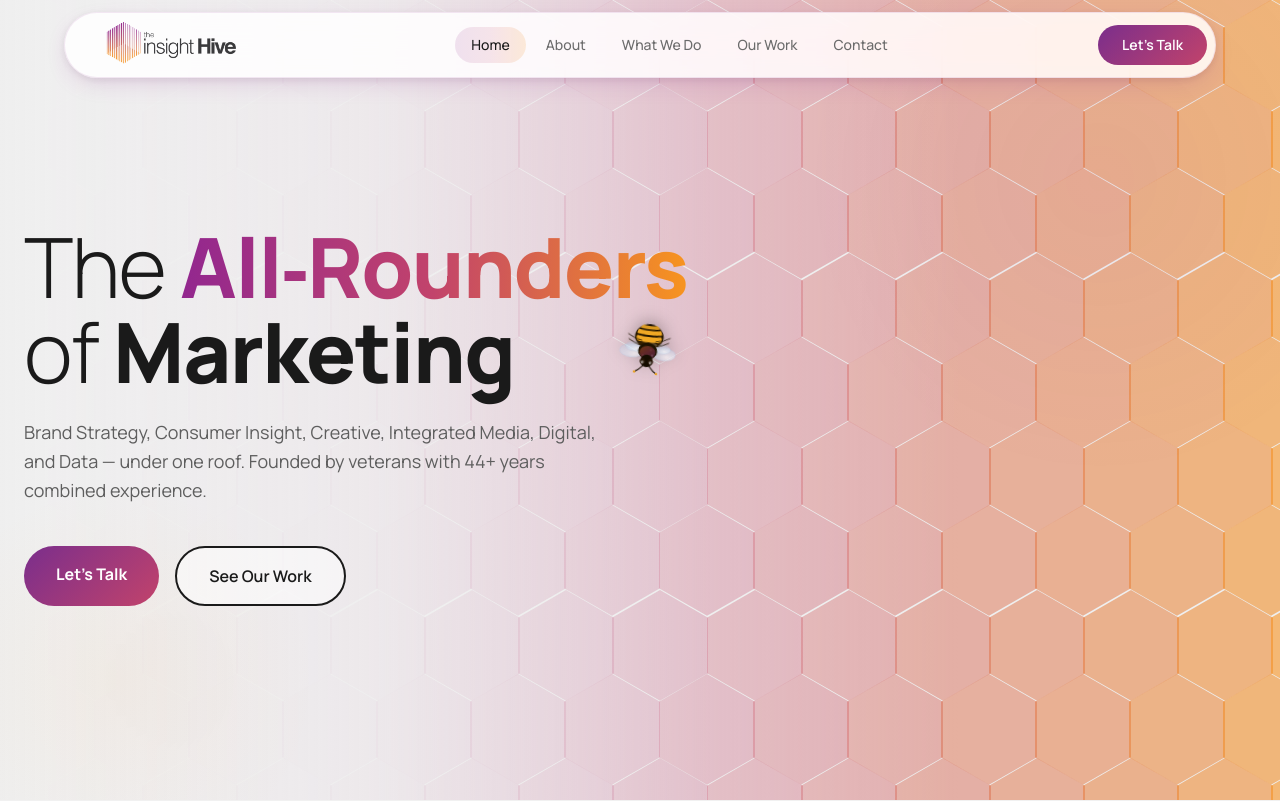
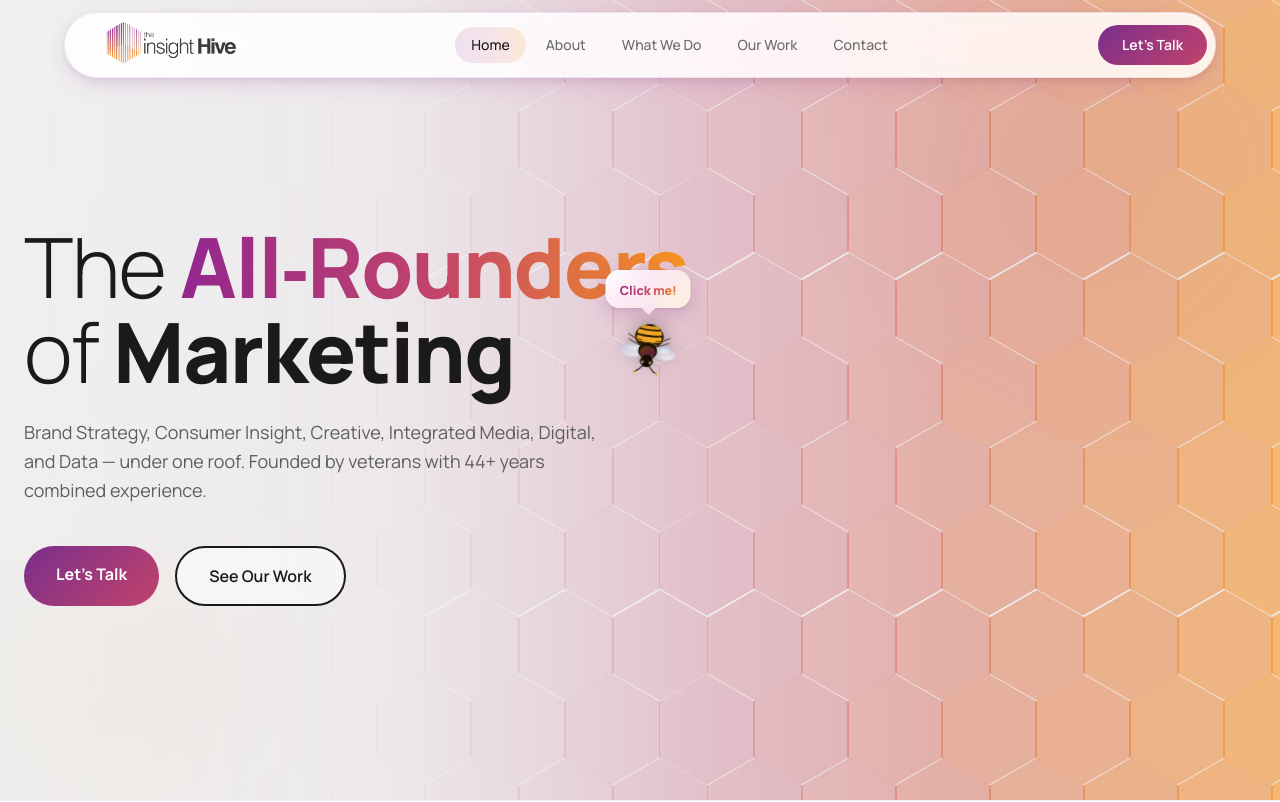
Before and after one commit to piyumal2105/The-Insight-Hive, a React (Vite) app: page / in a window 1280 px wide. Shown: the top 802 px of the page. Built offline with nearby package versions, Linux system fonts and the light colour scheme; the HTML template or start-up script is replaced by a standard one.

Commit message:
Refactor Bee component to update hive messages, enhance popup hint functionality, and improve user interaction experience

```diff
--- a/src/components/Bee.tsx
+++ b/src/components/Bee.tsx
@@ -3,8 +3,9 @@ import { useLocation } from 'react-router';
 
 const HIVE_MESSAGES = [
   'Welcome to the Hive!',
-  "We're The Insight Hive — the all-rounders of marketing.",
-  'Strategy, Creative, Media, Digital & Data, all under one roof.',
+  'I bring the buzz. You bring the brand.',
+  'We’re always busy making ideas fly.',
+  'Good ideas? I know where to find them.',
   "Ready to make some buzz? Let's talk!",
 ];
 
@@ -15,11 +16,14 @@ const POPUP_WIDTH = 280;
 const POPUP_HEIGHT = 108;
 const BRAND_GRADIENT = 'linear-gradient(135deg, #92278F 0%, #C2436B 50%, #F7941F 100%)';
 
-/** How far from the bee's center the popup sits, and the safety margin
- *  kept from the viewport edges so the card is never clipped. */
 const POPUP_OFFSET_X = 170;
 const POPUP_OFFSET_Y = 80;
 const VIEWPORT_MARGIN = 16;
+
+const HINT_FIRST_DELAY_MS = 1500;
+const HINT_VISIBLE_MS = 4200;
+const HINT_REPEAT_DELAY_MS = 13000;
+const HINT_MAX_APPEARANCES = 3;
 
 function BeeSVG({ wingPhase, speed }: { wingPhase: number; speed: number }) {
   const flapSpeedMul = 1 + Math.min(speed / 3, 1.5);
@@ -109,10 +113,6 @@ function lerpAngle(a: number, b: number, t: number) {
   return a + diff * t;
 }
 
-/** Places the popup near the bee's position: picks whichever side (left/right)
- *  has more room, offsets slightly upward/downward so it doesn't sit right on
- *  top of the bee, then clamps everything so the card always stays fully
- *  inside the viewport. */
 function computePopupAnchor(beePos: BeePos): { left: number; top: number } {
   const vw = window.innerWidth;
   const vh = window.innerHeight;
@@ -227,6 +227,99 @@ function HiveMessagePopup({
   );
 }
 
+function BeeDiscoveryHint({ visible }: { visible: boolean }) {
+  return (
+    <>
+      {/* Bloom ring, centered on the bee icon */}
+      <div
+        style={{
+          position: 'absolute',
+          left: 30,
+          top: 24,
+          width: 10,
+          height: 10,
+          transform: 'translate(-50%, -50%)',
+          borderRadius: '50%',
+          background: BRAND_GRADIENT,
+          opacity: visible ? 1 : 0,
+          transition: 'opacity 0.4s ease',
+          pointerEvents: 'none',
+        }}
+        className={visible ? 'hive-bloom-ring' : undefined}
+      />
+
+      {/* Speech-bubble hint */}
+      <div
+        style={{
+          position: 'absolute',
+          left: 30,
+          top: -14,
+          transform: `translate(-50%, -100%) translateY(${visible ? '0px' : '8px'}) scale(${visible ? 1 : 0.7})`,
+          opacity: visible ? 1 : 0,
+          transition: visible
+            ? 'opacity 0.35s ease, transform 0.4s cubic-bezier(0.34, 1.56, 0.64, 1)'
+            : 'opacity 0.3s ease, transform 0.3s ease',
+          pointerEvents: 'none',
+          whiteSpace: 'nowrap',
+        }}
+        className={visible ? 'hive-hint-bob' : undefined}
+      >
+        <div
+          style={{
+            position: 'relative',
+            padding: '7px 14px',
+            borderRadius: 14,
+            background: 'linear-gradient(135deg, #ffffff 0%, #fbe7f3 45%, #fef1dd 100%)',
+            boxShadow: '0 6px 18px rgba(146,39,143,0.22), 0 1px 4px rgba(0,0,0,0.08)',
+          }}
+        >
+          <span
+            style={{
+              fontSize: 12.5,
+              fontWeight: 800,
+              background: BRAND_GRADIENT,
+              WebkitBackgroundClip: 'text',
+              WebkitTextFillColor: 'transparent',
+              backgroundClip: 'text',
+            }}
+          >
+            Click me!
+          </span>
+          <div
+            style={{
+              position: 'absolute',
+              bottom: -5,
+              left: '50%',
+              transform: 'translateX(-50%) rotate(45deg)',
+              width: 10,
+              height: 10,
+              background: '#fbe7f3',
+            }}
+          />
+        </div>
+      </div>
+
+      <style>{`
+        @keyframes hiveBloomRing {
+          0% { box-shadow: 0 0 0 0 rgba(146,39,143,0.35); opacity: 0.9; }
+          70% { box-shadow: 0 0 0 20px rgba(146,39,143,0); opacity: 0; }
+          100% { box-shadow: 0 0 0 20px rgba(146,39,143,0); opacity: 0; }
+        }
+        .hive-bloom-ring {
+          animation: hiveBloomRing 1.8s ease-out infinite;
+        }
+        @keyframes hiveHintBob {
+          0%, 100% { margin-top: 0px; }
+          50% { margin-top: -4px; }
+        }
+        .hive-hint-bob {
+          animation: hiveHintBob 1.6s ease-in-out infinite;
+        }
+      `}</style>
+    </>
+  );
+}
+
 export default function Bee() {
   const location = useLocation();
   const isHomePage = location.pathname === '/';
@@ -238,12 +331,15 @@ export default function Bee() {
   const [speedNow, setSpeedNow] = useState(0);
   const [visible, setVisible] = useState(false);
 
-  // Popup state — position is captured (near the bee) at click time and held
-  // fixed for the duration of the message, so it doesn't chase the bee around.
   const [popupMounted, setPopupMounted] = useState(false);
   const [popupEntered, setPopupEntered] = useState(false);
   const [activeIndex, setActiveIndex] = useState(0);
   const [popupAnchor, setPopupAnchor] = useState<{ left: number; top: number } | null>(null);
+
+  const [discovered, setDiscovered] = useState(false);
+  const [hintVisible, setHintVisible] = useState(false);
+  const hintAppearancesRef = useRef(0);
+  const hintTimerRef = useRef<ReturnType<typeof setTimeout>>();
 
   const animRef = useRef<number>(0);
   const wingRef = useRef<number>(0);
@@ -354,8 +450,39 @@ export default function Bee() {
     return () => cancelAnimationFrame(animRef.current);
   }, [visible]);
 
-  // The bee (and its popup) can be triggered anywhere on the home page.
   const canClick = isHomePage;
+
+  useEffect(() => {
+    if (!visible || !canClick || discovered) {
+      setHintVisible(false);
+      return;
+    }
+
+    let cancelled = false;
+
+    const scheduleHint = (delay: number) => {
+      hintTimerRef.current = setTimeout(() => {
+        if (cancelled || discovered) return;
+        setHintVisible(true);
+        hintAppearancesRef.current += 1;
+        hintTimerRef.current = setTimeout(() => {
+          if (cancelled) return;
+          setHintVisible(false);
+          if (hintAppearancesRef.current < HINT_MAX_APPEARANCES) {
+            scheduleHint(HINT_REPEAT_DELAY_MS);
+          }
+        }, HINT_VISIBLE_MS);
+      }, delay);
+    };
+
+    scheduleHint(HINT_FIRST_DELAY_MS);
+
+    return () => {
+      cancelled = true;
+      clearTimeout(hintTimerRef.current);
+    };
+    // eslint-disable-next-line react-hooks/exhaustive-deps
+  }, [visible, canClick, discovered]);
 
   function closePopup() {
     clearTimeout(closeTimerRef.current);
@@ -367,6 +494,13 @@ export default function Bee() {
   function handleBeeClick() {
     if (!canClick || popupMounted) return;
 
+
+    if (!discovered) {
+      setDiscovered(true);
+      setHintVisible(false);
+      clearTimeout(hintTimerRef.current);
+    }
+
     const idx = nextIndexRef.current;
     nextIndexRef.current = (idx + 1) % HIVE_MESSAGES.length;
 
@@ -374,8 +508,7 @@ export default function Bee() {
     setPopupAnchor(computePopupAnchor(posRef.current));
     setActiveIndex(idx);
     setPopupMounted(true);
-    // double rAF: let the "closed" state paint first, then flip to "entered"
-    // on the next frame so the CSS transition actually animates in.
+
     requestAnimationFrame(() => requestAnimationFrame(() => setPopupEntered(true)));
 
     clearTimeout(closeTimerRef.current);
@@ -421,6 +554,7 @@ export default function Bee() {
           pointerEvents: 'none',
         }}
       >
+        {!discovered && canClick && <BeeDiscoveryHint visible={hintVisible} />}
         <div
           onClick={handleBeeClick}
           style={{
```
